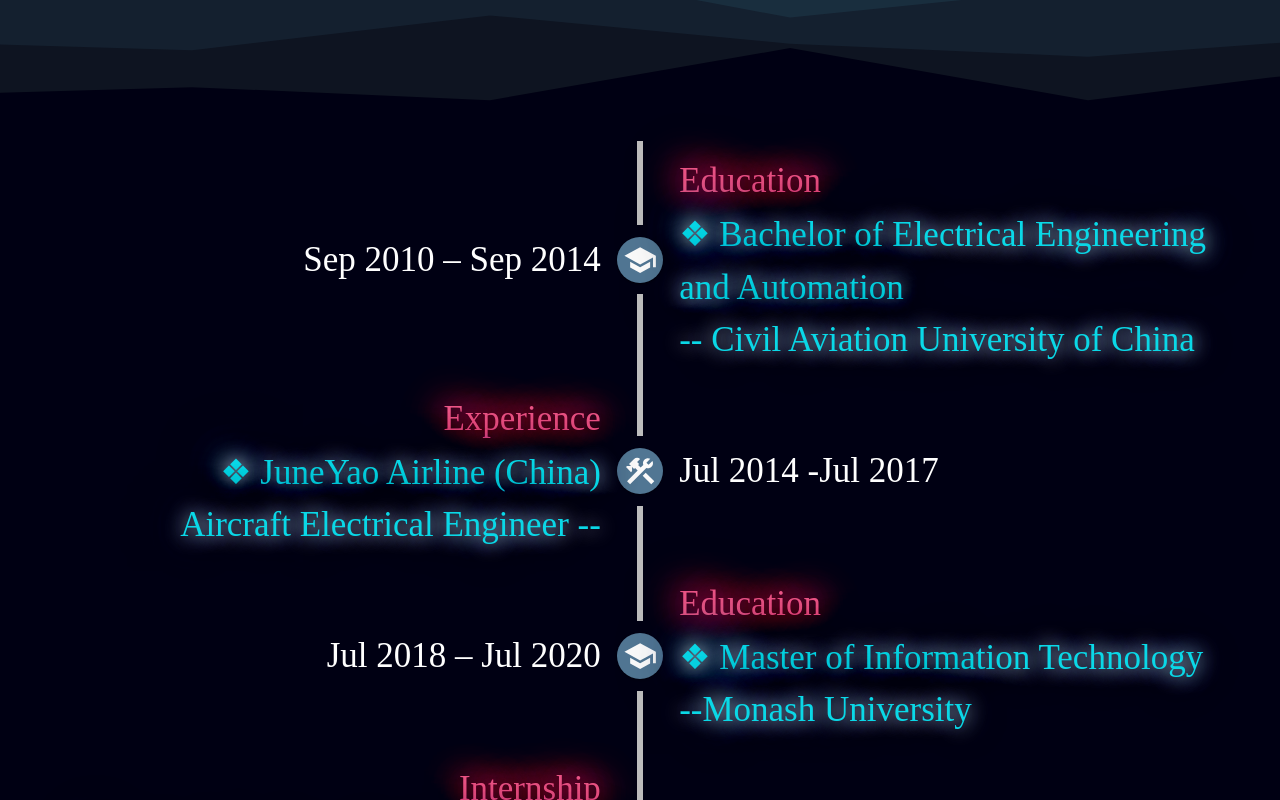
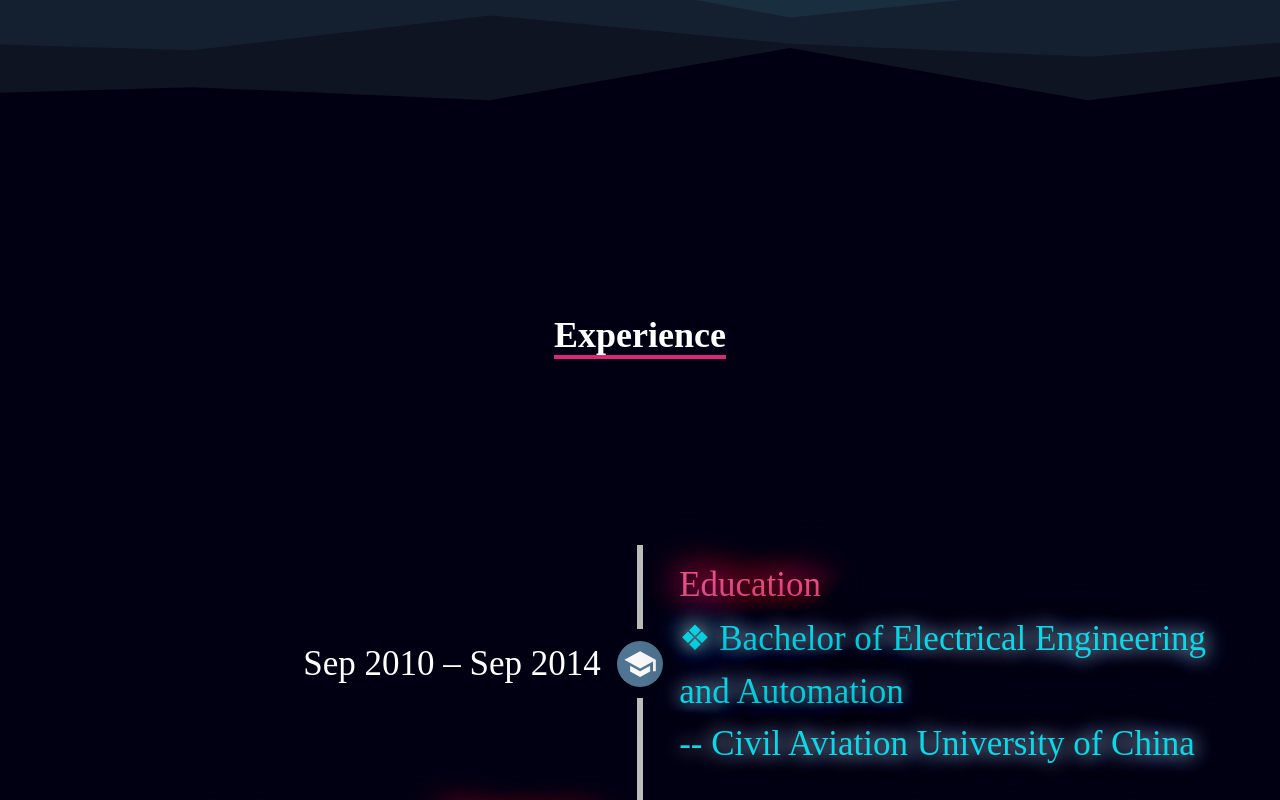
Before and after one commit to JeffLiusGitHub/typescriptPortfolio, a React (Create React App) app: page / in a window 1280 px wide. Shown: the part 1900-2700 px from the top of the page. Built offline with nearby package versions, Linux system fonts and the light colour scheme.

Commit message:
add experience title

```diff
--- a/src/App.tsx
+++ b/src/App.tsx
@@ -1,7 +1,7 @@
 import Navbar from './components/Navbar';
 import About from './page/About';
 import Home from './page/Home';
-import Contract from './page/Contract';
+import Contract from './page/Contact';
 import TimeLine from './page/TimeLine';
 import Works from './page/Works';
 import { motion } from 'framer-motion';
--- a/src/components/TimeLineContent.tsx
+++ b/src/components/TimeLineContent.tsx
@@ -1,5 +1,4 @@
 import React from 'react';
-import { createTheme } from '@mui/material/styles';
 import TimelineItem from '@mui/lab/TimelineItem';
 import TimelineSeparator from '@mui/lab/TimelineSeparator';
 import TimelineConnector from '@mui/lab/TimelineConnector';
--- a/src/components/useMouse.tsx
+++ b/src/components/useMouse.tsx
@@ -26,7 +26,6 @@
       x: mousePosition.x - 75,
       y: mousePosition.y - 75,
       mixBlendMode: 'difference',
-      // transform: 'scale(1.2)',
       borderRadius: '50%',
     },
   };
--- a/src/page/Contract.tsx
+++ b/src/page/Contact.tsx
@@ -5,7 +5,7 @@
   Title,
   Content,
   ButtonContainer,
-} from './ContractStyle';
+} from './ContactStyle';
 import { CallToActionButton, BlinkerCursor } from './HomeStyle';
 import { useInView } from 'framer-motion';
 import { Element } from 'react-scroll';
--- a/src/page/TimeLine.tsx
+++ b/src/page/TimeLine.tsx
@@ -13,10 +13,14 @@
 import TimeLineContent from '../components/TimeLineContent';
 import { useInView } from 'react-intersection-observer';
 import { timeLineArray } from '../Data/Data';
+import { TimelineMainTitle } from './TimeLineAnimation';
+import { useInView as frameInView } from 'framer-motion';
 type Props = {};
 
 const TimeLine = (props: Props) => {
   const { ref: leftRef, inView: leftIsVisable } = useInView();
+  const titleRef = useRef<HTMLInputElement>(null);
+  const isContentInView = frameInView(titleRef);
 
   const theme = createTheme({
     typography: {
@@ -29,15 +33,26 @@
     <Element name="experience">
       <ThemeProvider theme={theme}>
         <div
+          ref={titleRef}
           style={{
             height: 'calc(80% + 150px)',
             minHeight: '1000px',
             backgroundColor: '#000013',
             display: 'flex',
+            flexDirection: 'column',
             justifyContent: 'center',
             alignItems: 'center',
           }}
         >
+          <TimelineMainTitle
+            style={{
+              opacity: isContentInView ? 1 : 0,
+              transition: 'all 1.9s cubic-bezier(0.17, 0.55, 0.55, 1) 1.5s',
+            }}
+          >
+            Experience
+          </TimelineMainTitle>
+
           <Timeline
             position="alternate"
             sx={{ padding: { xs: '0', sm: '0', md: '6px 16px' } }}
--- a/src/page/TimeLineAnimation.js
+++ b/src/page/TimeLineAnimation.js
@@ -1,5 +1,16 @@
 import styled, { css, keyframes } from 'styled-components';
 import bottomWave from '../assets/bottomWave.svg';
+
+export const TimelineMainTitle = styled.div`
+  font-size: 2.25rem;
+  line-height: 2.5rem;
+  font-weight: 700;
+  display: inline;
+  border-bottom-width: 4px;
+  border-color: rgb(219 39 119);
+  color: white;
+  margin: 180px 0;
+`;
 export const leftFlyin = (isAnimated) => keyframes`
  from {
     left: -30%;
```
Also changed, not shown: src/page/AboutStyle.js (+0 -13 lines), src/page/ContactStyle.js (renamed from src/page/ContractStyle.js).
